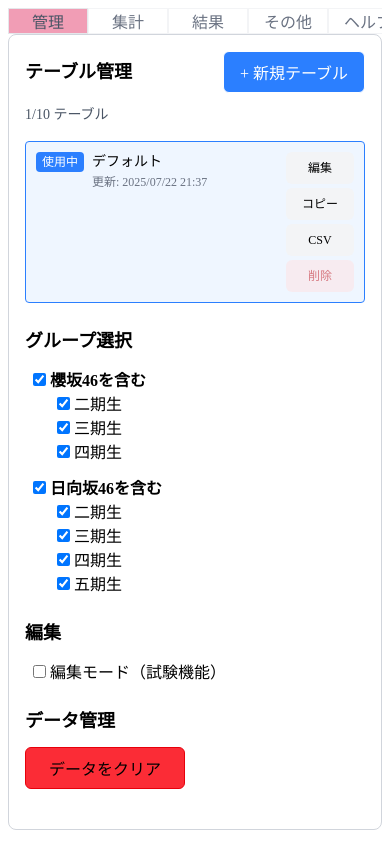
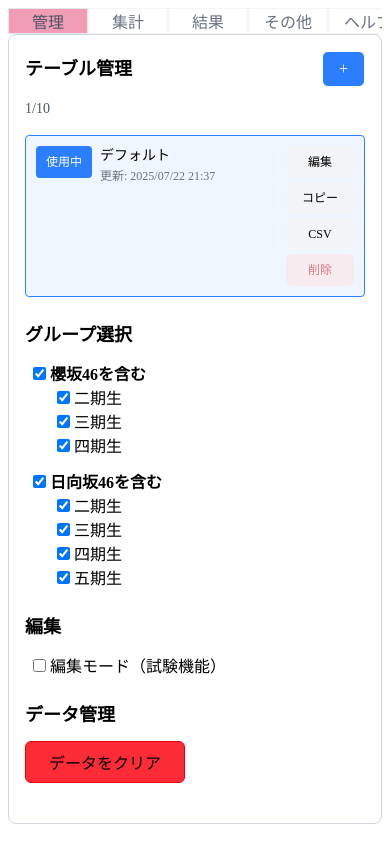
Before and after one commit to akazs/karasu, a SvelteKit app: page / in a window 390 px wide. Built offline with nearby package versions, Linux system fonts and the light colour scheme.

Commit message:
cosmetics

```diff
--- a/src/routes/management.svelte
+++ b/src/routes/management.svelte
@@ -178,12 +178,12 @@
           : 'opacity-50 cursor-not-allowed bg-gray-200'}"
         title={canCreateNew ? '新しいテーブルを作成' : '最大10個のテーブルに達しました'}
       >
-        + 新規テーブル
+        + <span class="hidden md:inline">新規テーブル</span>
       </button>
     </div>
 
     <div class="mb-4 text-sm text-gray-600">
-      {tables.length}/10 テーブル
+      {tables.length}/10 <span class="hidden md:inline">テーブル</span>
       {#if !canCreateNew}
         <span class="text-red-600">（最大数に達しました）</span>
       {/if}
@@ -201,16 +201,18 @@
             <!-- Status Badge / Use Button (Top-Left) -->
             {#if renamingTableId !== table.id}
               {#if table.id === activeTableId}
-                <span class="text-xs bg-blue-500 text-white px-1.5 py-0.5 rounded flex-shrink-0">
+                <span
+                  class="text-xs bg-blue-500 text-white px-2.5 py-2 md:py-3 rounded flex-shrink-0"
+                >
                   使用中
                 </span>
               {:else}
                 <button
                   onclick={() => handleSwitchTable(table.id)}
-                  class="px-2 py-1 text-xs bg-blue-500 text-white rounded hover:bg-blue-600 flex-shrink-0"
+                  class="px-1.5 py-0.5 text-xs bg-gray-100 rounded hover:bg-gray-200 flex-shrink-0"
                   title="このテーブルに切り替え"
                 >
-                  使用
+                  切替
                 </button>
               {/if}
             {/if}
@@ -263,14 +265,14 @@
               <div class="flex flex-col md:flex-row gap-1 flex-shrink-0">
                 <button
                   onclick={() => startRename(table)}
-                  class="px-2 py-1 text-xs bg-gray-100 rounded hover:bg-gray-200"
+                  class="px-2 py-1 text-xs bg-gray-100 rounded hover:bg-gray-200 md:w-16"
                   title="名前変更"
                 >
                   編集
                 </button>
                 <button
                   onclick={() => handleDuplicate(table.id)}
-                  class="px-2 py-1 text-xs bg-gray-100 rounded hover:bg-gray-200"
+                  class="px-2 py-1 text-xs bg-gray-100 rounded hover:bg-gray-200 md:w-16"
                   title="複製"
                   disabled={!canCreateNew}
                 >
@@ -278,14 +280,14 @@
                 </button>
                 <button
                   onclick={() => handleExport(table)}
-                  class="px-2 py-1 text-xs bg-gray-100 rounded hover:bg-gray-200"
+                  class="px-2 py-1 text-xs bg-gray-100 rounded hover:bg-gray-200 md:w-16"
                   title="CSVエクスポート"
                 >
                   CSV
                 </button>
                 <button
                   onclick={() => startDelete(table.id)}
-                  class="px-2 py-1 text-xs bg-red-100 text-red-700 rounded hover:bg-red-200"
+                  class="px-2 py-1 text-xs bg-red-100 text-red-700 rounded hover:bg-red-200 md:w-16"
                   title="削除"
                   disabled={tables.length === 1}
                 >
```
